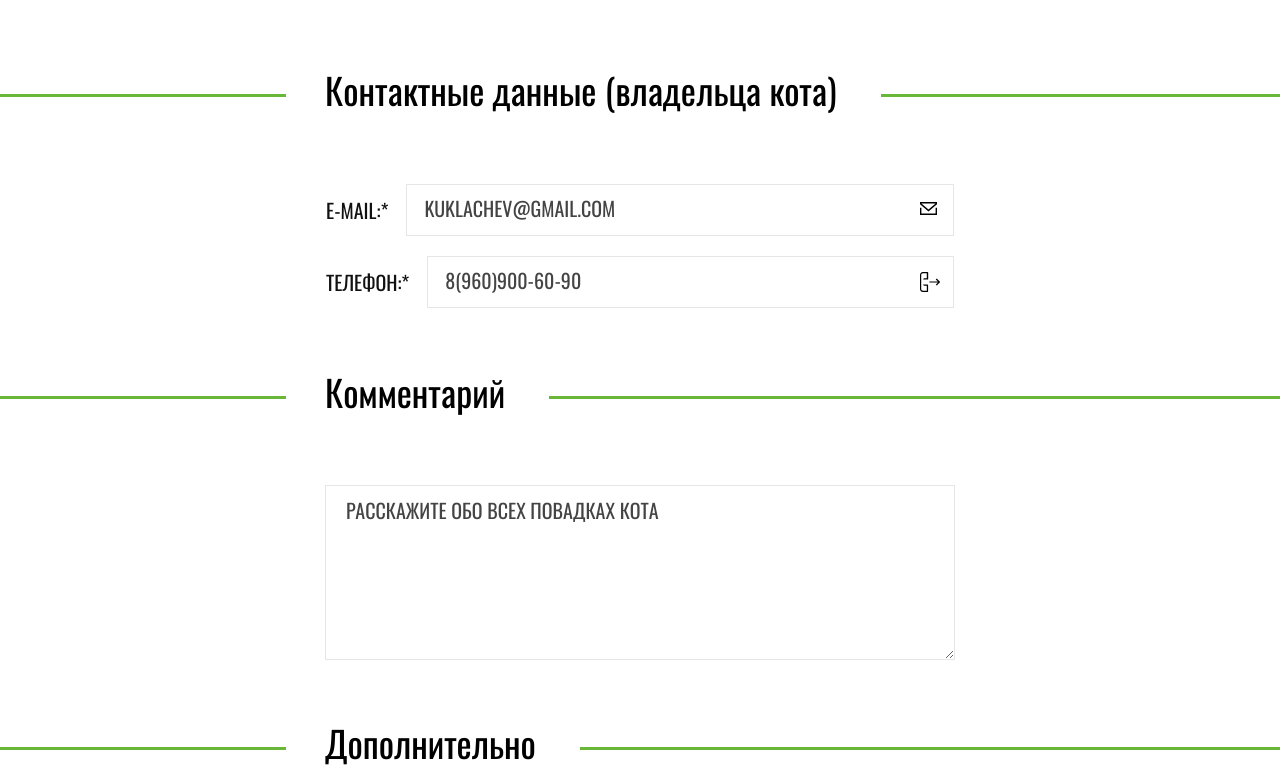
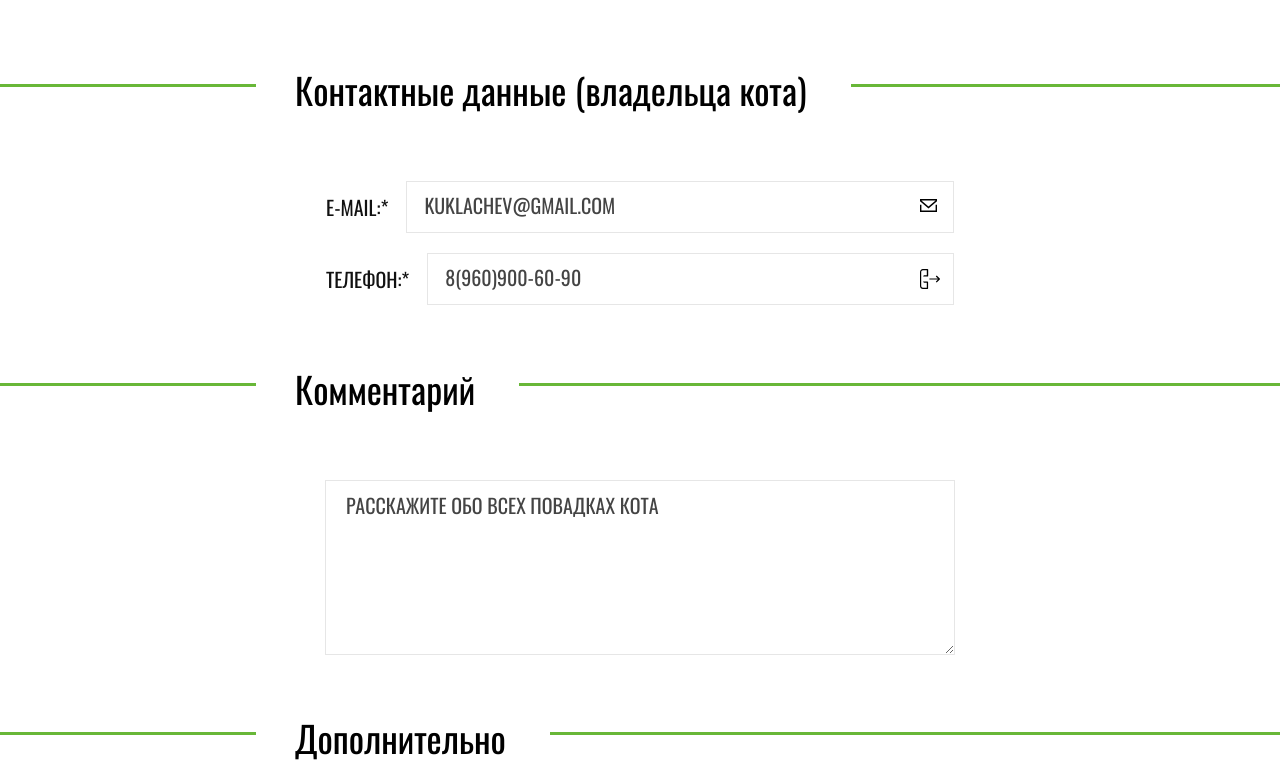
Before and after one commit to irinaWinter/259161-cat-energy-19, a website: page source/form.html in a window 1280 px wide. Shown: the part 850-1617 px from the top of the page. Drawn offline with nearby package versions, Linux system fonts and the light colour scheme; files that its build step writes are made by us from their sources.

Commit message:
Начинает исправлять подзаголовок

```diff
--- a/source/less/blocks/program.less
+++ b/source/less/blocks/program.less
@@ -40,8 +40,8 @@
 }
 
 .program__legend-box {
-  display: flex;
-  align-items: top;
+  // display: flex;
+  // align-items: top;
   width: 100%;
 }
 
--- a/source/less/blocks/subtitle.less
+++ b/source/less/blocks/subtitle.less
@@ -1,29 +1,26 @@
 .subtitle {
   position: relative;
 
-  &::after {
+  &::before {
     .pseudo;
     z-index: -1;
     top: 12px;
-    right: 0;
     height: 3px;
-    width: 55%;
+    width: 100%;
     background-color: @bg-accent;
   }
 }
 
 .subtitle__wrapper {
-  display: block;
-
-  &::first-line {
-    background-color: @bg-light;
-  }
+  padding-left: 0;
+  display: flex;
 }
 
 .subtitle__text {
-  display: inline-block;
-  margin: 0;
+  background-color: #ffffff;
   padding-right: 22px;
+  padding-left: 22px;
+  width: min-content;
   font-weight: 400;
   font-size: 24px;
   line-height: 24px;
@@ -38,12 +35,11 @@
   .subtitle {
     &::after {
       top: 22px;
-      right: initial;
-      width: 100%;
     }
   }
 
   .subtitle__text {
+    width: max-content;
     padding-left: 39px;
     padding-right: 44px;
     font-size: 36px;
```
